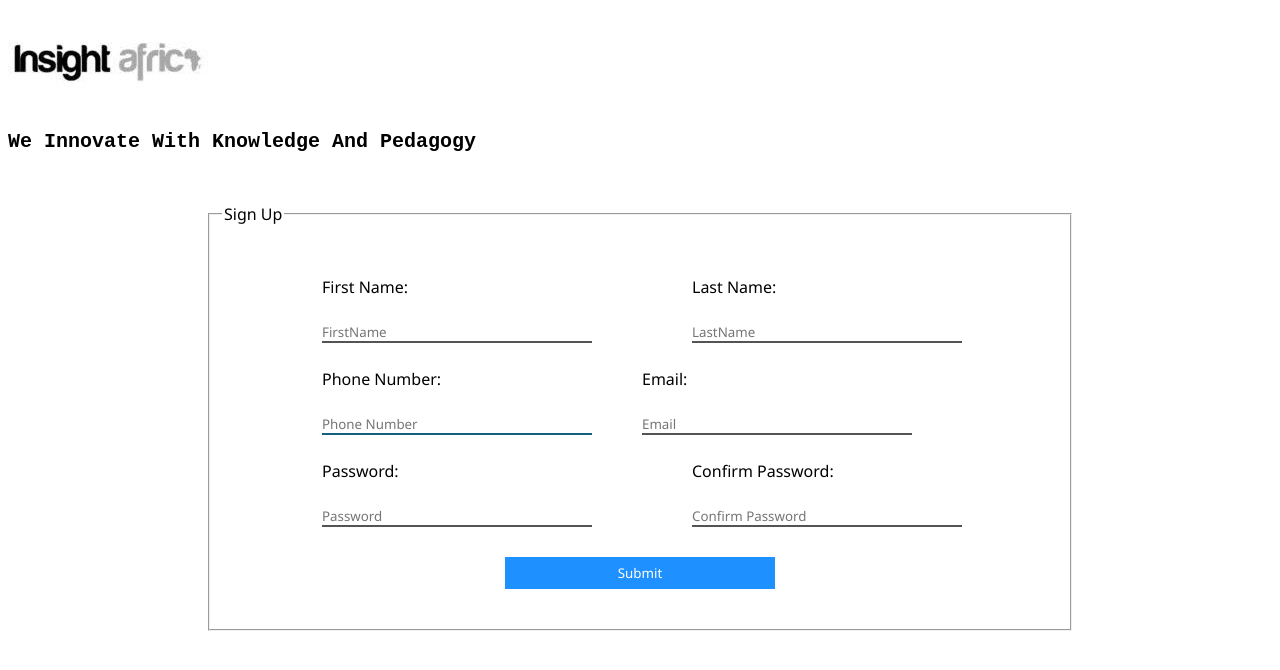
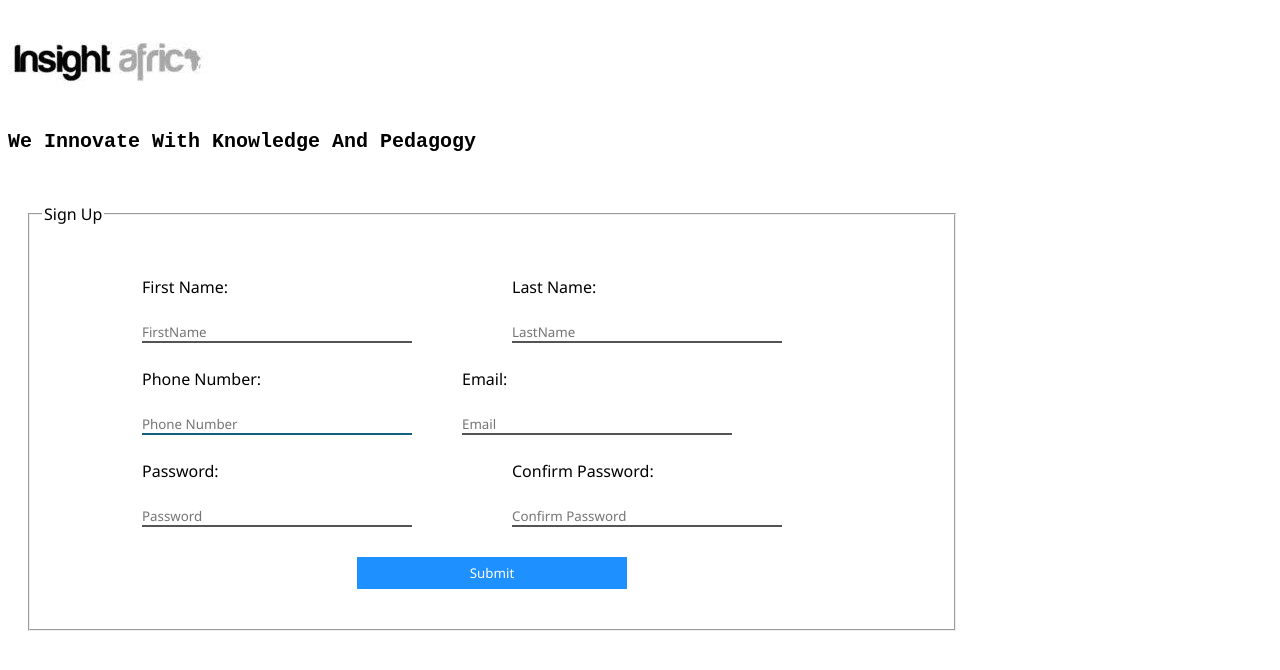
Before and after one commit to BigUncleYemi/Insight-africa, a React (Create React App) app: page / in a window 1280 px wide. Shown: the top 670 px of the page. Built offline with nearby package versions, Linux system fonts and the light colour scheme.

Commit message:
Update index.css

```diff
--- a/src/css/index.css
+++ b/src/css/index.css
@@ -11,7 +11,7 @@ header > h1{
     font-family: Courier New, Courier, monospace;
 }
 .field{
-    margin: 50px 200px;
+    margin: 50px 20px;
     max-width: 900px;
     text-align: left;
 }
```
